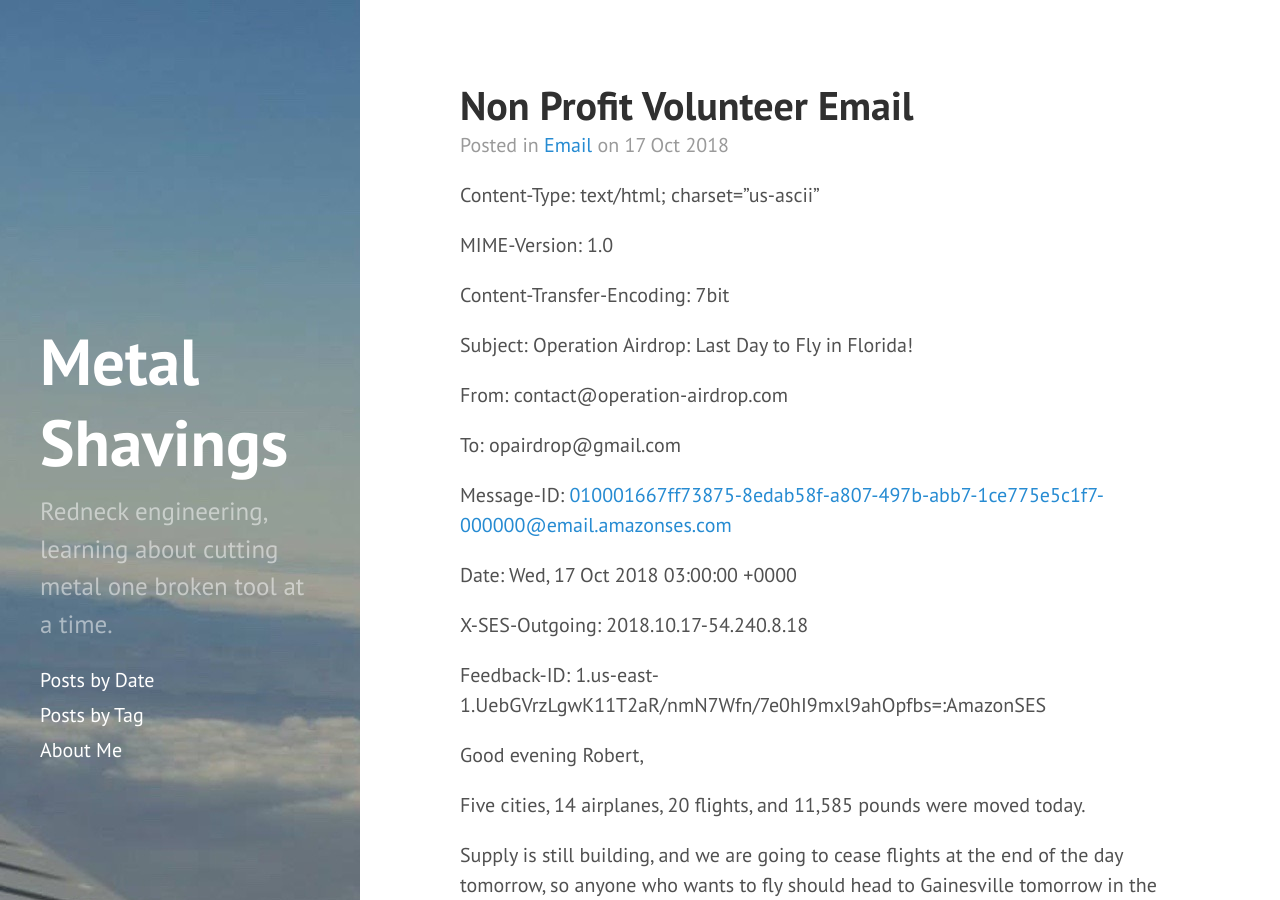
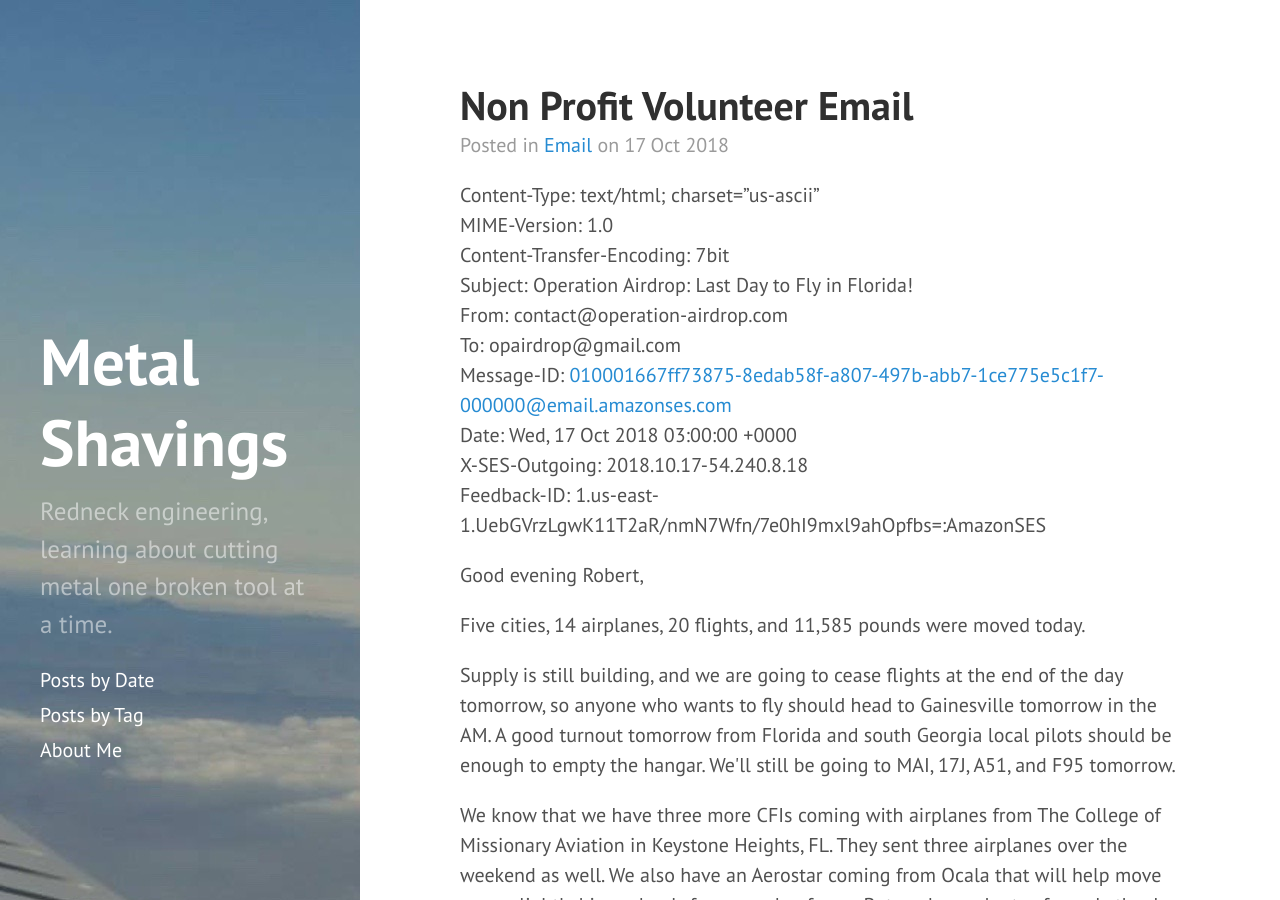
Before and after one commit to metalshavings/metalshavings, a Jekyll site: the page built from _posts/2018-10-17-Volunteer-Email.md, in a window 1280 px wide and 900 px high. Built offline with Jekyll 4.4.1, drawn with Linux system fonts in a browser that asks for light colours.

```diff
--- a/_posts/2018-10-17-Volunteer-Email.md
+++ b/_posts/2018-10-17-Volunteer-Email.md
@@ -4,25 +4,16 @@ title: Non Profit Volunteer Email
 tags: Email
 ---
 
-Content-Type: text/html; charset="us-ascii"
-
-MIME-Version: 1.0
-
-Content-Transfer-Encoding: 7bit
-
-Subject: Operation Airdrop: Last Day to Fly in Florida!
-
-From: contact@operation-airdrop.com
-
-To: opairdrop@gmail.com
-
-Message-ID: <010001667ff73875-8edab58f-a807-497b-abb7-1ce775e5c1f7-000000@email.amazonses.com>
-
-Date: Wed, 17 Oct 2018 03:00:00 +0000
-
-X-SES-Outgoing: 2018.10.17-54.240.8.18
-
-Feedback-ID: 1.us-east-1.UebGVrzLgwK11T2aR/nmN7Wfn/7e0hI9mxl9ahOpfbs=:AmazonSES
+Content-Type: text/html; charset="us-ascii"<br>
+MIME-Version: 1.0<br>
+Content-Transfer-Encoding: 7bit<br>
+Subject: Operation Airdrop: Last Day to Fly in Florida!<br>
+From: contact@operation-airdrop.com<br>
+To: opairdrop@gmail.com<br>
+Message-ID: <010001667ff73875-8edab58f-a807-497b-abb7-1ce775e5c1f7-000000@email.amazonses.com><br>
+Date: Wed, 17 Oct 2018 03:00:00 +0000<br>
+X-SES-Outgoing: 2018.10.17-54.240.8.18<br>
+Feedback-ID: 1.us-east-1.UebGVrzLgwK11T2aR/nmN7Wfn/7e0hI9mxl9ahOpfbs=:AmazonSES<br>
 
 <p>Good evening Robert,</p>
 <p>Five cities, 14 airplanes, 20 flights, and 11,585 pounds were moved today.  </p>
```
